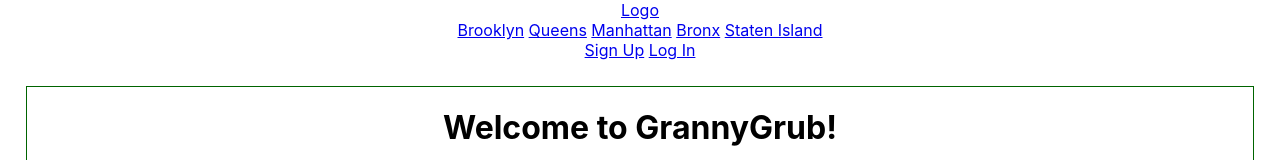
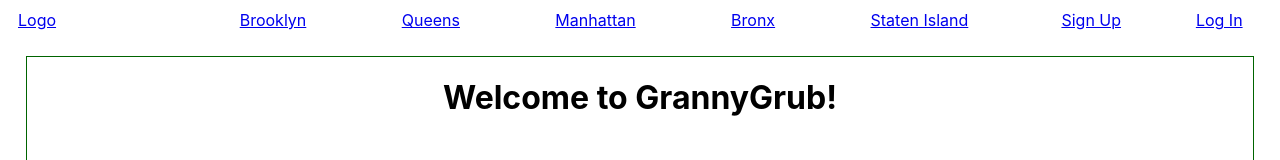
Before and after one commit to jmezalon/GrannyGrub, a React (Create React App) app in the folder frontend/: page / in a window 1280 px wide. Shown: the top 160 px of the page. Built offline with nearby package versions, Linux system fonts and the light colour scheme; grey boxes are pictures that could not be loaded.

Commit message:
added more wireframes and did navbar css

```diff
--- a/frontend/public/index.html
+++ b/frontend/public/index.html
@@ -24,6 +24,7 @@
     />
 
     <link rel="stylesheet" href="%PUBLIC_URL%/stylesheets/LandingPage.css" />
+    <link rel="stylesheet" href="%PUBLIC_URL%/stylesheets/Navbar.css" />
     <!--
       Notice the use of %PUBLIC_URL% in the tags above.
       It will be replaced with the URL of the `public` folder during the build.
--- /dev/null
+++ b/frontend/public/stylesheets/Navbar.css
@@ -0,0 +1,23 @@
+.navbar-parent {
+  display: grid;
+  grid-template-columns: 15% 65% 20%;
+  text-decoration: none;
+  padding-top: 10px;
+}
+
+.logo-div {
+  display: flex;
+  justify-content: flex-start;
+  padding-left: 18px;
+}
+
+.links-in-middle {
+  display: flex;
+  justify-content: space-around;
+  padding-right: 8px;
+}
+
+.auth-div {
+  display: flex;
+  justify-content: space-around;
+}
--- a/frontend/src/Components/Navbar/Navbar.js
+++ b/frontend/src/Components/Navbar/Navbar.js
@@ -3,16 +3,14 @@ import { NavLink } from "react-router-dom";
 
 class Navbar extends Component {
   render() {
-    const divStyle = {
-      color: "red",
-      textDecoration: "none"
-    };
     return (
       <div className="navbar-parent">
-        <nav style={divStyle}>
+        <nav>
           <div className="logo-div">
             <NavLink to="/">Logo</NavLink>{" "}
           </div>
+        </nav>
+        <nav>
           <div className="links-in-middle">
             <NavLink to="/brooklyn">Brooklyn</NavLink>{" "}
             <NavLink to="/queens">Queens</NavLink>{" "}
@@ -20,6 +18,8 @@ class Navbar extends Component {
             <NavLink to="/bronx">Bronx</NavLink>{" "}
             <NavLink to="/statenisland">Staten Island</NavLink>{" "}
           </div>
+        </nav>
+        <nav>
           <div className="auth-div">
             <NavLink to="/auth/signup">Sign Up</NavLink>{" "}
             <NavLink to="/auth/login">Log In</NavLink>
```
